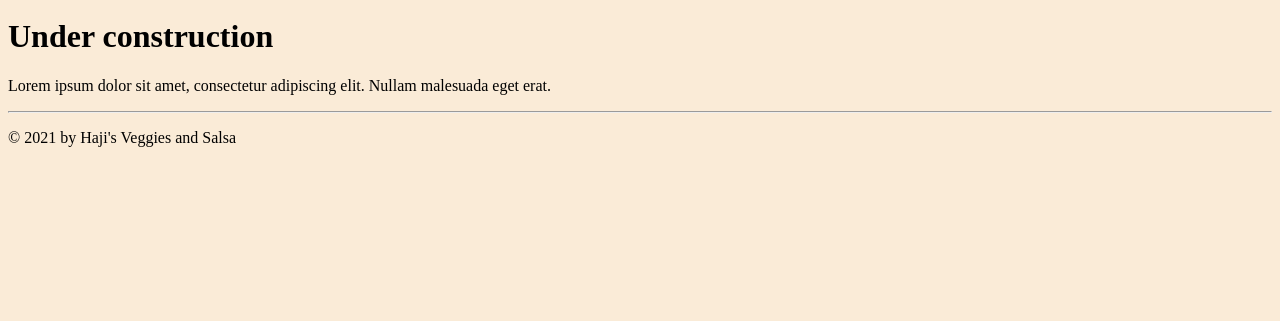
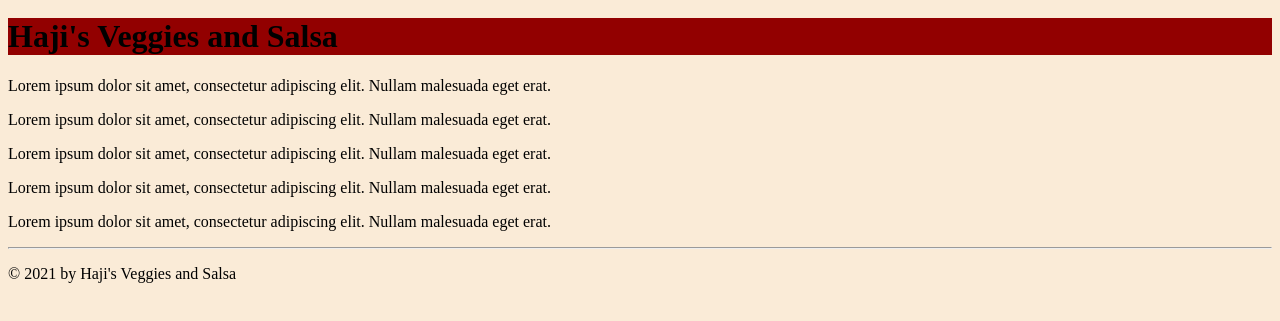
Before and after one commit to Jim2620/repoexercise-1, a plain HTML site: page index.html in a window 1280 px wide. Shown: the part 29-350 px from the top of the page. Drawn offline with Linux system fonts and the light colour scheme.

Commit message:
finished text on index.html

```diff
--- a/css/styles.css
+++ b/css/styles.css
@@ -1,3 +1,6 @@
 body {
     background-color: antiquewhite;
 }
+h1 {
+    background-color: rgb(146, 0, 0);
+}
--- a/index.html
+++ b/index.html
@@ -10,7 +10,11 @@
         <img src="/images/header.png" alt="Image of ballons" height="200" />
     </header>
     <main>
-        <h1>Under construction</h1>
+        <h1>Haji's Veggies and Salsa</h1>
+        <p>Lorem ipsum dolor sit amet, consectetur adipiscing elit. Nullam malesuada eget erat.</p>
+        <p>Lorem ipsum dolor sit amet, consectetur adipiscing elit. Nullam malesuada eget erat.</p>
+        <p>Lorem ipsum dolor sit amet, consectetur adipiscing elit. Nullam malesuada eget erat.</p>
+        <p>Lorem ipsum dolor sit amet, consectetur adipiscing elit. Nullam malesuada eget erat.</p>
         <p>Lorem ipsum dolor sit amet, consectetur adipiscing elit. Nullam malesuada eget erat.</p>
     </main>
     <footer>
```
